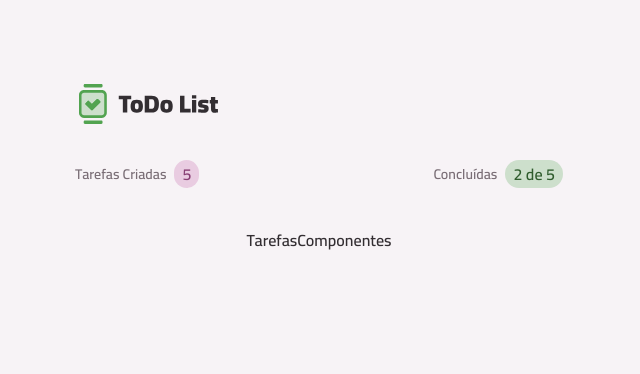
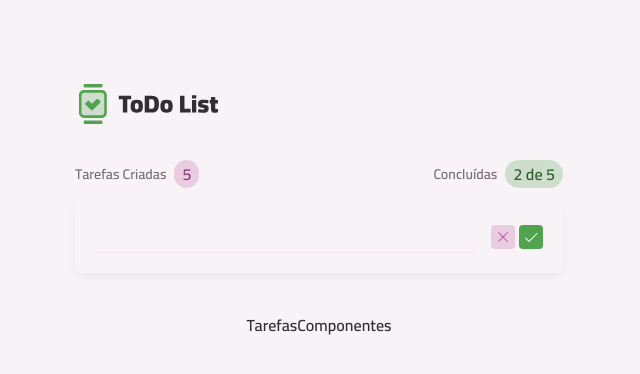
Before and after one commit to ThiagoSCarv/todo-list, a React (Vite) app: page / in a window 1280 px wide. Shown: the top 374 px of the page, without its empty margins (321-961 px from the left). Built offline with nearby package versions, Linux system fonts and the light colour scheme.

Commit message:
feat: componente TaskIcon adicionado

```diff
--- /dev/null
+++ b/src/coreComponents/taskItem.tsx
@@ -0,0 +1,50 @@
+import ButtonIcon from "../components/buttonIcon";
+import Card from "../components/card";
+import InputCheckbox from "../components/checkBox";
+import { Text } from "../components/text";
+import TrashIcon from "../assets/icons/Trash-Regular.svg?react";
+import PencilIcon from "../assets/icons/PencilSimple-Regular.svg?react";
+import XIcon from "../assets/icons/X-Regular.svg?react";
+import CheckIcon from "../assets/icons/Check-Regular.svg?react";
+import React from "react";
+import InputText from "../components/input-text";
+
+export default function TaskItem() {
+	const [isEditing, setIsEditing] = React.useState(true);
+	function handleEditTask() {
+		setIsEditing(true);
+	}
+	function handleExitEditTask() {
+		setIsEditing(false);
+	}
+	return (
+		<Card size="md" className="flex items-center gap-4">
+			{!isEditing ? (
+				<>
+					<InputCheckbox />
+					<Text className="">Fazer compras da semana</Text>
+					<div className="ml-auto flex gap-1">
+						<ButtonIcon icon={TrashIcon} variant="tertiary" />
+						<ButtonIcon
+							icon={PencilIcon}
+							variant="tertiary"
+							onClick={handleEditTask}
+						/>
+					</div>
+				</>
+			) : (
+				<>
+					<InputText className="flex-1" />
+					<div className="ml-auto flex gap-1">
+						<ButtonIcon
+							icon={XIcon}
+							variant="secondary"
+							onClick={handleExitEditTask}
+						/>
+						<ButtonIcon icon={CheckIcon} variant="primary" />
+					</div>
+				</>
+			)}
+		</Card>
+	);
+}
--- a/src/pages/pageHome.tsx
+++ b/src/pages/pageHome.tsx
@@ -1,4 +1,5 @@
 import Container from "../components/container";
+import TaskItem from "../coreComponents/taskItem";
 import TasksSummary from "../coreComponents/tasksSummary";
 
 export default function PageHome() {
@@ -7,6 +8,7 @@
 			<header className="flex items-center justify-between">
 				<TasksSummary />
 			</header>
+			<TaskItem />
 		</Container>
 	);
 }
```
